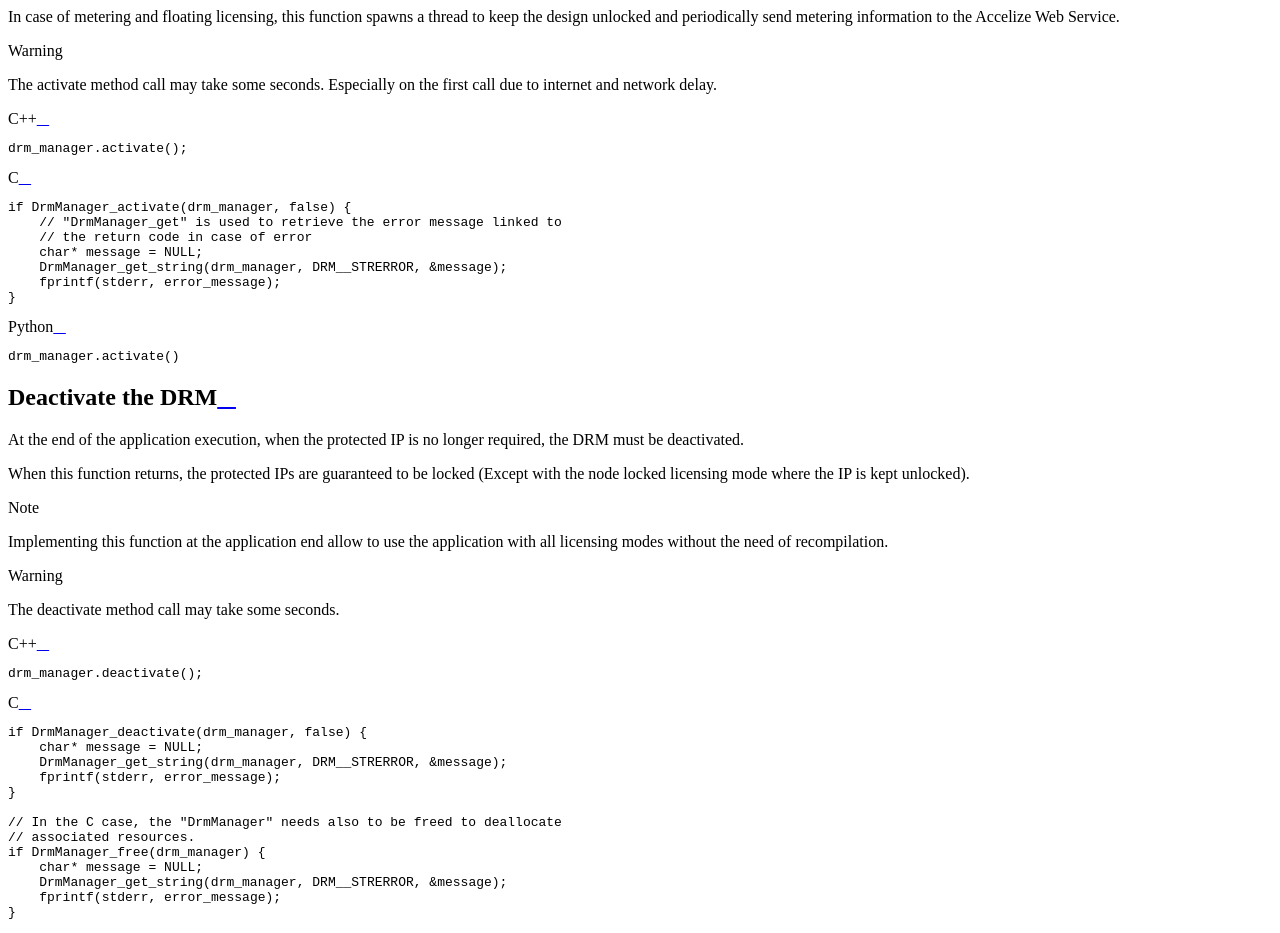
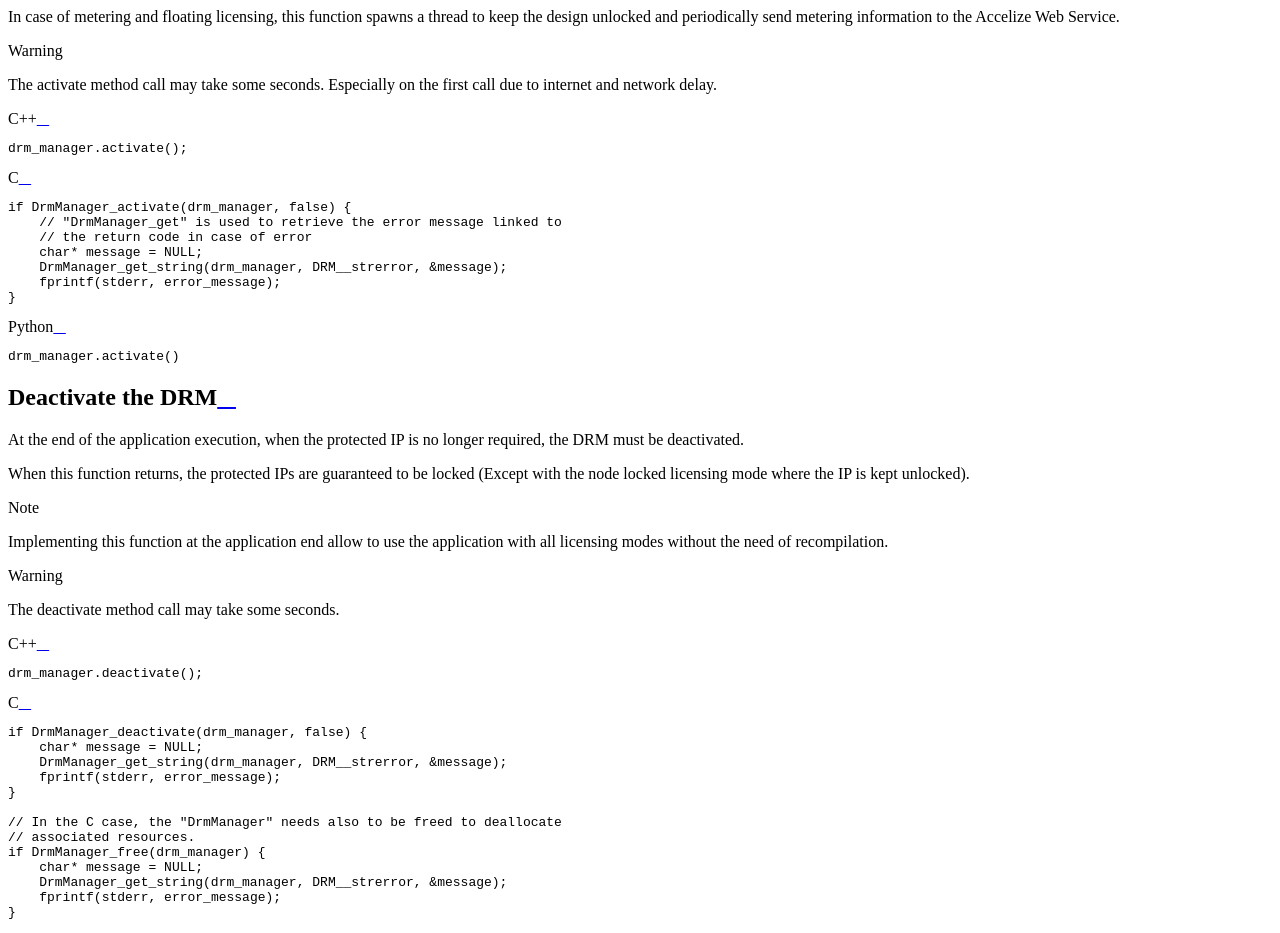
Before and after one commit to Accelize/drm, a Sphinx documentation site: the page built from doc/drm_library_integration.rst, in a window 1280 px wide and 1400 px high, scrolled down 3866 px. Shown: the top 933 px of the window. Built offline with Sphinx 7.4.7 and the Read the Docs theme 2.0.0, drawn with Linux system fonts in a browser that asks for light colours; some of the changed text lies outside the part shown.

```diff
--- a/doc/drm_library_integration.rst
+++ b/doc/drm_library_integration.rst
@@ -211,7 +211,7 @@ to the Accelize Web Service.
         // "DrmManager_get" is used to retrieve the error message linked to
         // the return code in case of error
         char* message = NULL;
-        DrmManager_get_string(drm_manager, DRM__STRERROR, &message);
+        DrmManager_get_string(drm_manager, DRM__strerror, &message);
         fprintf(stderr, error_message);
     }
 
@@ -245,7 +245,7 @@ When this function returns, the protected IPs are guaranteed to be locked
 
     if DrmManager_deactivate(drm_manager, false) {
         char* message = NULL;
-        DrmManager_get_string(drm_manager, DRM__STRERROR, &message);
+        DrmManager_get_string(drm_manager, DRM__strerror, &message);
         fprintf(stderr, error_message);
     }
 
@@ -253,7 +253,7 @@ When this function returns, the protected IPs are guaranteed to be locked
     // associated resources.
     if DrmManager_free(drm_manager) {
         char* message = NULL;
-        DrmManager_get_string(drm_manager, DRM__STRERROR, &message);
+        DrmManager_get_string(drm_manager, DRM__strerror, &message);
         fprintf(stderr, error_message);
     }
 
@@ -348,7 +348,7 @@ Below codes examples show how to implement pause/resume DRM session.
     // Activate the DRM and resume the existing session if any
     if DrmManager_activate(drm_manager, true) {
         char* message = NULL;
-        DrmManager_get_string(drm_manager, DRM__STRERROR, &message);
+        DrmManager_get_string(drm_manager, DRM__strerror, &message);
         fprintf(stderr, error_message);
     }
 
@@ -357,7 +357,7 @@ Below codes examples show how to implement pause/resume DRM session.
     // Deactivate the DRM, but pause the session instead of closing it
     if DrmManager_deactivate(drm_manager, true) {
         char* message = NULL;
-        DrmManager_get_string(drm_manager, DRM__STRERROR, &message);
+        DrmManager_get_string(drm_manager, DRM__strerror, &message);
         fprintf(stderr, error_message);
     }
 
```
Also changed, not shown: 1 other file.
